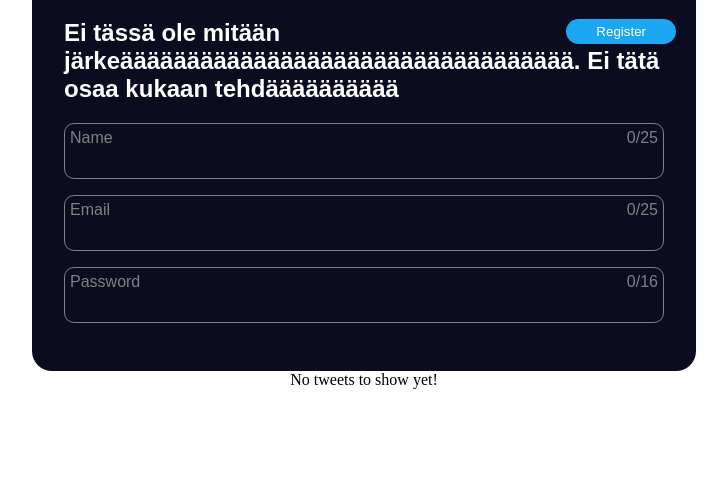
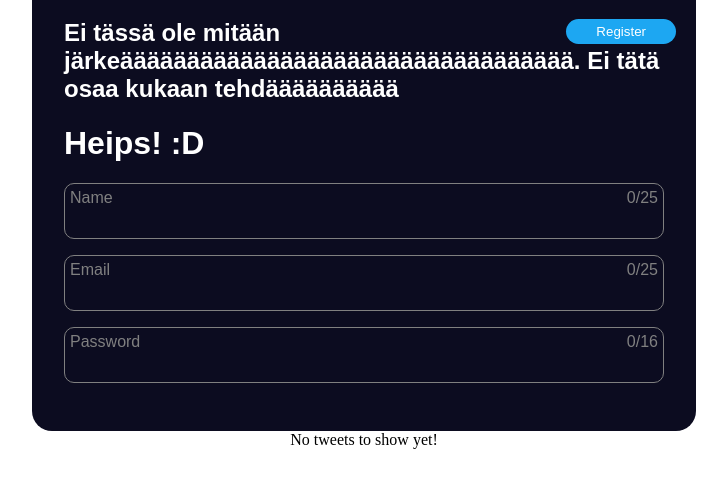
Before and after one commit to Nele83/harjoitus-5, a plain HTML site: page Twitter clone/index.html in a window 1280 px wide. Shown: the part 59-544 px from the top of the page, without its empty margins (276-1003 px from the left). Drawn offline with nearby package versions, Linux system fonts and the light colour scheme.

Commit message:
Heips!
:)

```diff
--- a/Twitter clone/index.html
+++ b/Twitter clone/index.html
@@ -18,6 +18,7 @@
                 <div class="register" v-if="!registered">
                     <button form="register_user" type="submit">Register</button>
                     <h2>Ei tässä ole mitään järkeääääääääääääääääääääääääääääääääää. Ei tätä osaa kukaan tehdääääääääää</h2>
+                  <h1>Heips! :D</h1>
                    <form id="register_user" action="" v-on:submit.prevent="registerAccount">
 
                         <div class="form_group">
```
